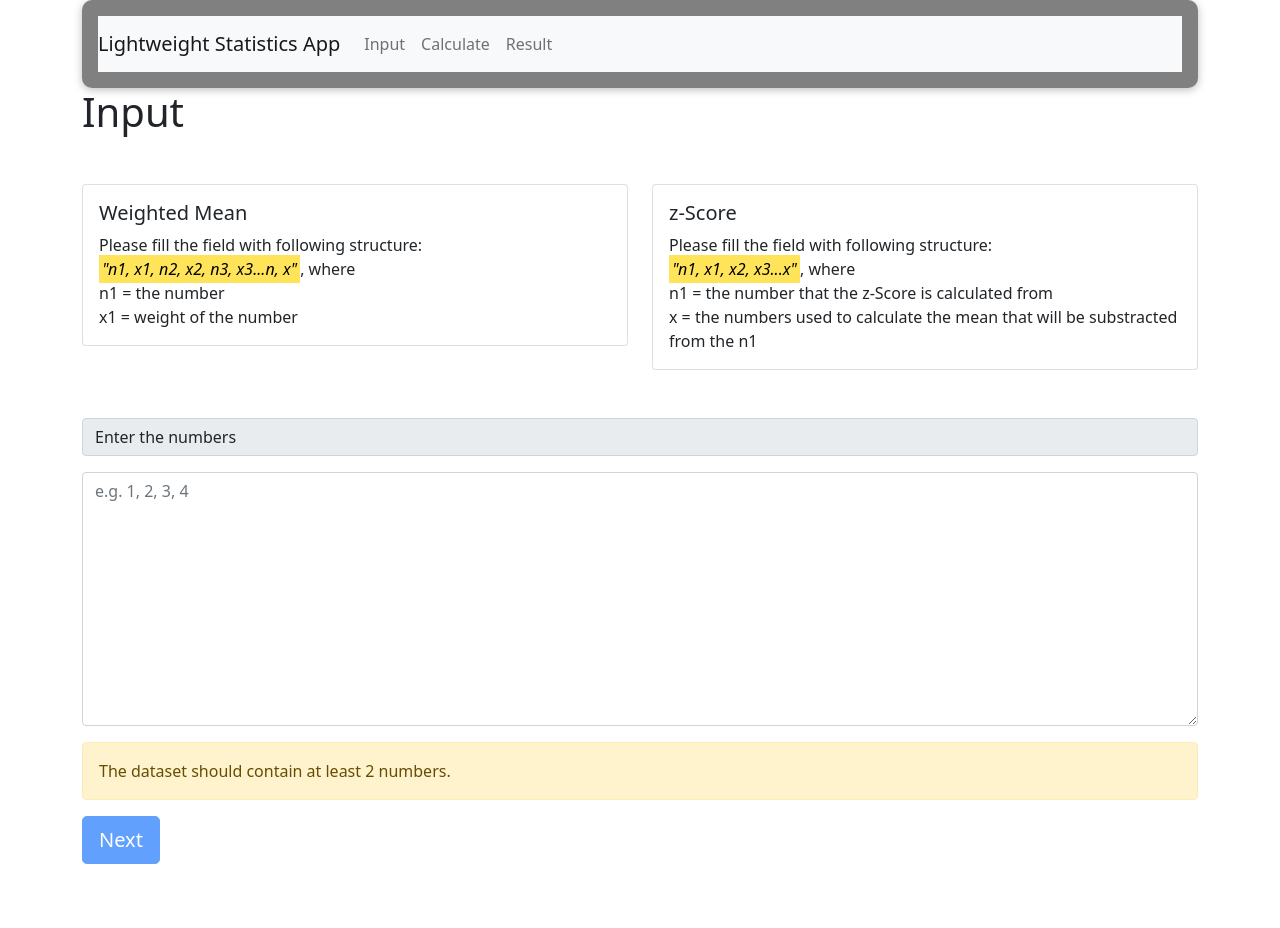
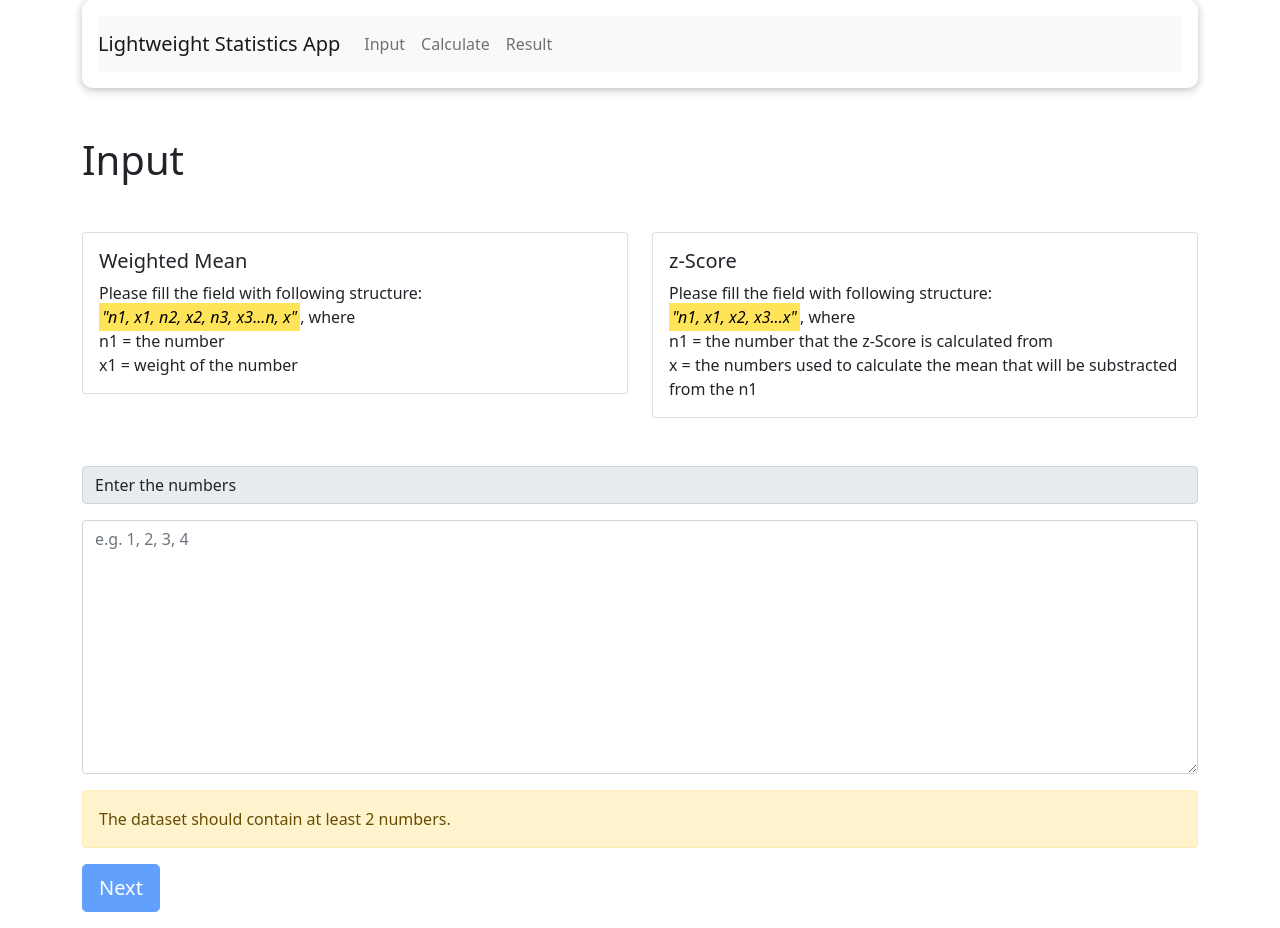
Before and after one commit to jakubnorkiewicz/lightweight-statistics-app, a Vue app: page /input in a window 1280 px wide. Before the commit the page ends 880 px from the top, so only its background shows below. Built offline with nearby package versions, Linux system fonts and the light colour scheme.

Commit message:
apply styling changes - bootstrap

```diff
--- a/src/components/nav/Navigation.vue
+++ b/src/components/nav/Navigation.vue
@@ -1,5 +1,5 @@
 <template>
-  <header>
+  <header class="mb-5">
     <nav class="navbar navbar-expand-lg navbar-light bg-light">
       <a class="navbar-brand" href="/">Lightweight Statistics App</a>
           <div class="collapse navbar-collapse" id="navbarSupportedContent">
@@ -25,8 +25,6 @@
     box-shadow: 0 2px 8px rgba(0, 0, 0, 0.26);
     border-radius: 10px;
     padding: 1rem;
-    background-color: gray;
-    color: white;
     text-align: center;
     width: 100%;
   }
```
